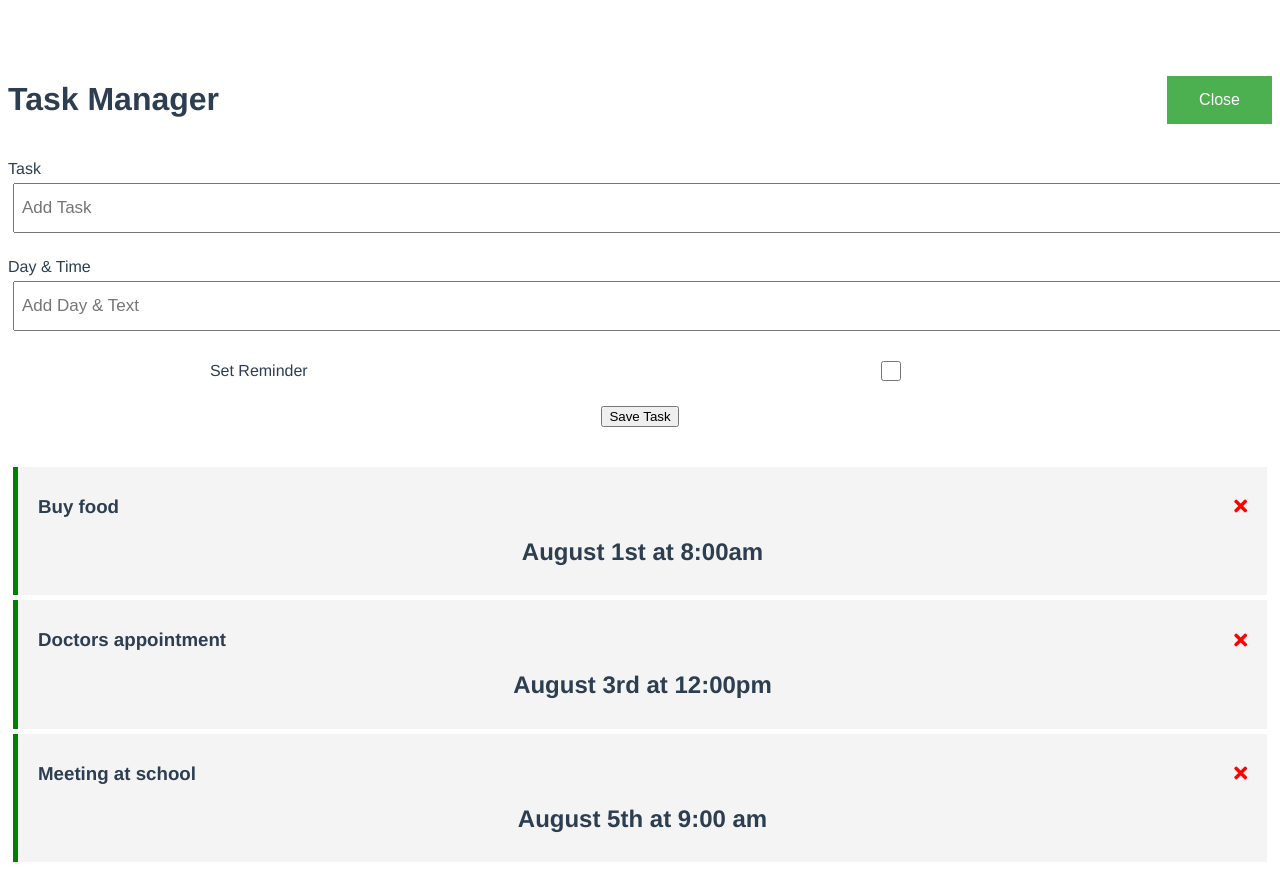
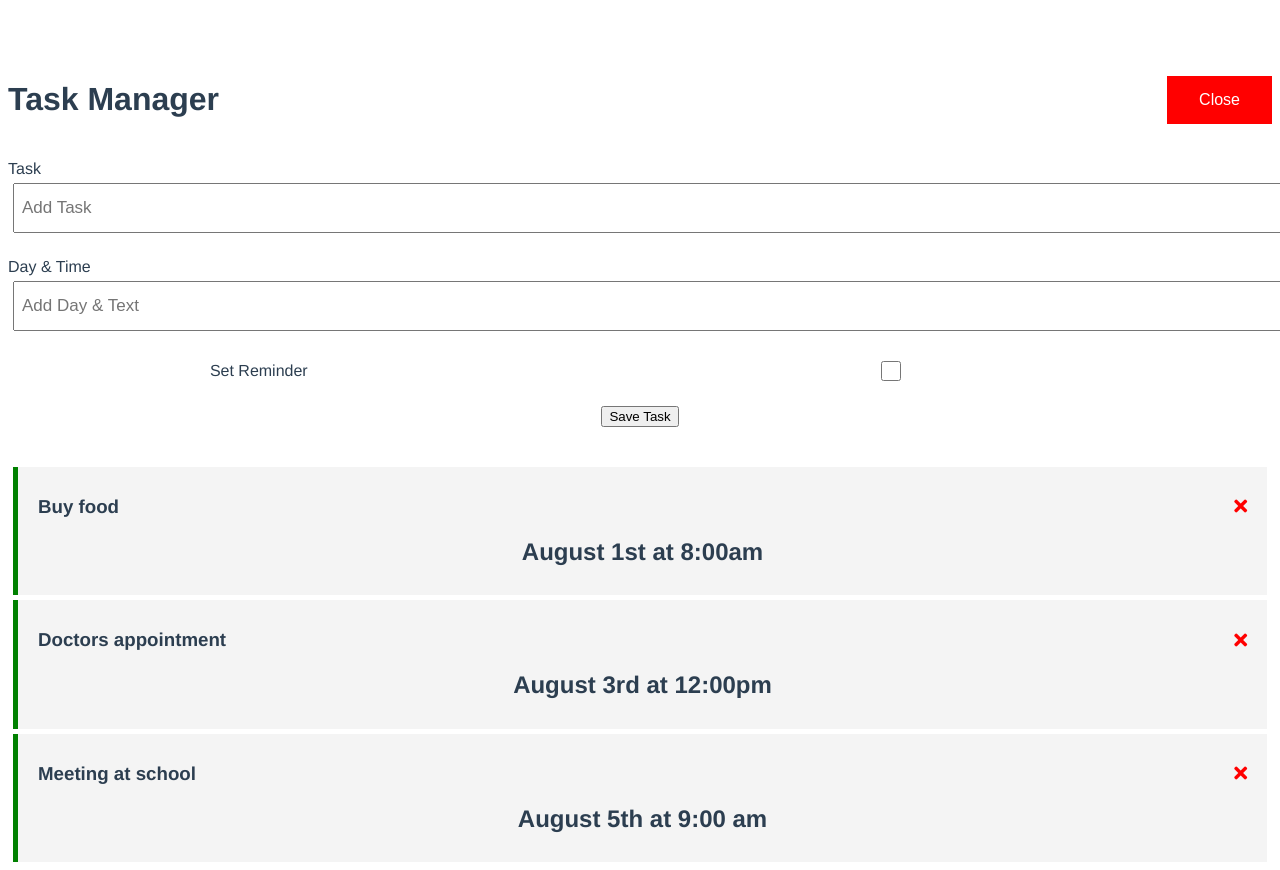
Before and after one commit to ChrisQ97/vue_task_manajer, a Vue app: page / in a window 1280 px wide. Built offline with nearby package versions, Linux system fonts and the light colour scheme.

Commit message:
Change color of the button

```diff
--- a/src/components/Button.vue
+++ b/src/components/Button.vue
@@ -1,5 +1,5 @@
 <template>
-	<button @click="onClick()"> {{text}} </button>
+	<button @click="onClick()" :style="{ background: color}"> {{text}} </button>
 </template>
 <script>
 	export default {
@@ -11,6 +11,7 @@
 		},
 		props: {
 			text: String,
+			color: String
 		}
 
 	}
--- a/src/components/Header.vue
+++ b/src/components/Header.vue
@@ -1,7 +1,7 @@
 <template>
 	<header>
 		<h1>Task Manager</h1>
-		<Button @toggle-add-task="$emit('toggle-add-task')" :text="showAddTask ? 'Close' : 'Add Task' "/>
+		<Button @toggle-add-task="$emit('toggle-add-task')" :text="showAddTask ? 'Close' : 'Add Task'" :color="showAddTask ? 'red' : 'green'"/>
 	</header>
 </template>
 <script>
```
